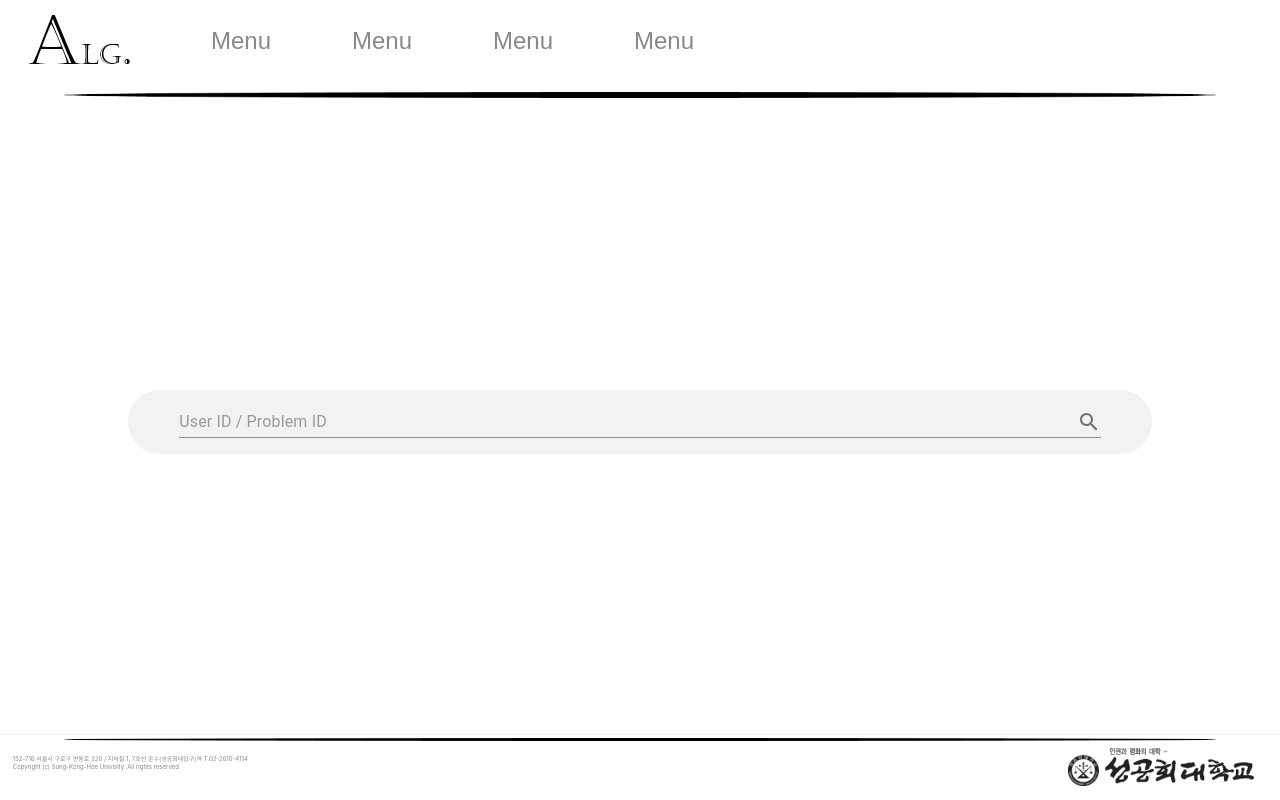
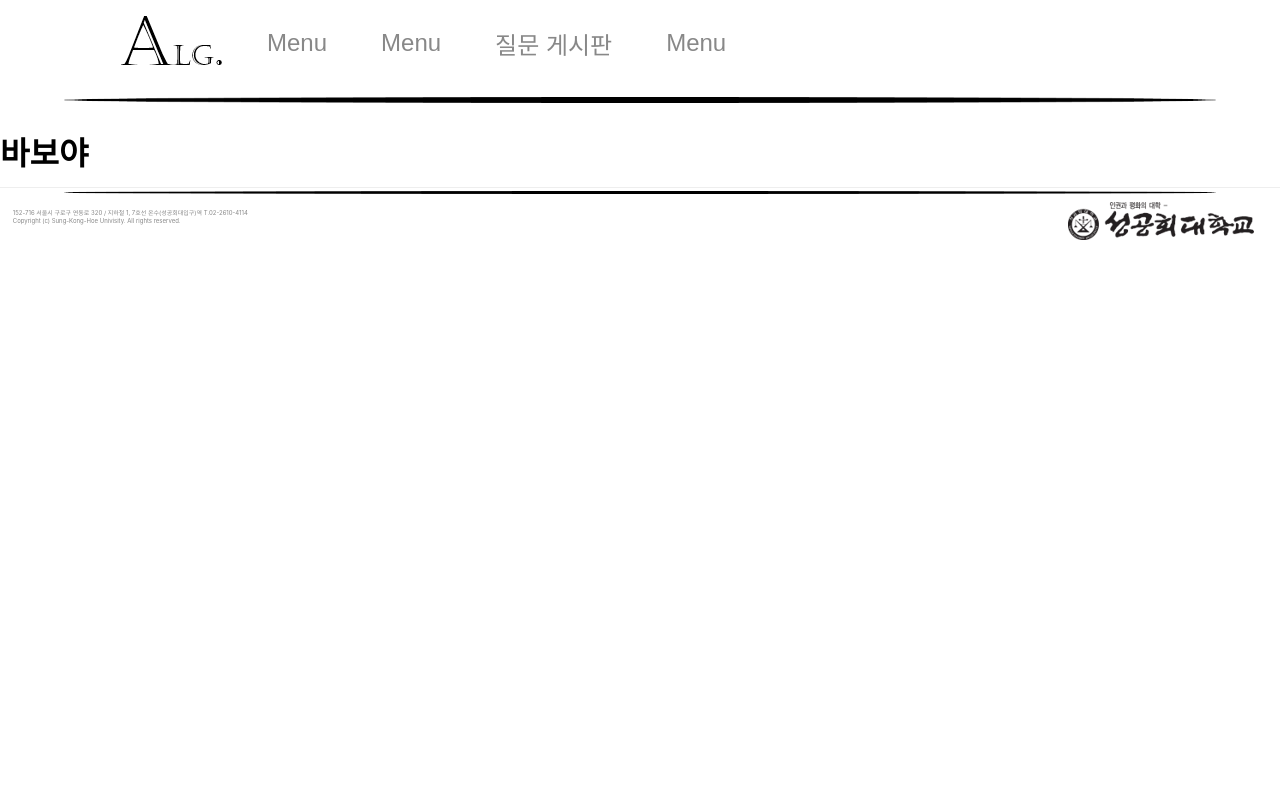
Before and after one commit to nn98/Solved.SKHU, a React (Create React App) app in the folder front-main_page/: page /QnA in a window 1280 px wide. Built offline with nearby package versions, Linux system fonts and the light colour scheme.

Commit message:
#2 버튼 페이지간 연동 구현

```diff
--- a/front-main_page/src/App.css
+++ b/front-main_page/src/App.css
@@ -1,14 +1,15 @@
 .main-menu table {
-  margin: 1% 0;
-  border-spacing: 10px 0;
-  width: 60%;
+  margin: 1% 0 1% 5%;
+  border-spacing: 40px 0;
 }
+
 .main-menu td button {
   font-size: x-large;
   color: #888;
   border: 0;
   outline: 0;
   background-color: #fff;
+  cursor: pointer;
 }
 
 .footer {
--- a/front-main_page/src/App.js
+++ b/front-main_page/src/App.js
@@ -1,16 +1,21 @@
-import './App.css'
-import Footer from './footer'
-import MainMeue from './mainMenu'
-import MainPage from './mainPage'
+import "./App.css";
+import Footer from "./footer";
+import MainMenu from "./mainMenu";
+import MainPage from "./pages/mainPage";
+import QnA from "./pages/QnA";
+import { Routes, Route } from "react-router-dom";
 
 function App() {
   return (
-    <div className="App">
-      <MainMeue />
-      <MainPage />
+    <>
+      <MainMenu />
+      <Routes>
+        <Route path="/" element={<MainPage />} />
+        <Route path="/QnA" element={<QnA />} />
+      </Routes>
       <Footer />
-    </div>
-  )
+    </>
+  );
 }
 
-export default App
+export default App;
--- a/front-main_page/src/index.js
+++ b/front-main_page/src/index.js
@@ -1,14 +1,17 @@
-import React from 'react';
-import ReactDOM from 'react-dom';
-import './index.css';
-import App from './App';
-import reportWebVitals from './reportWebVitals';
+import React from "react";
+import ReactDOM from "react-dom";
+import "./index.css";
+import App from "./App";
+import reportWebVitals from "./reportWebVitals";
+import { BrowserRouter } from "react-router-dom";
 
 ReactDOM.render(
   <React.StrictMode>
-    <App />
+    <BrowserRouter>
+      <App />
+    </BrowserRouter>
   </React.StrictMode>,
-  document.getElementById('root')
+  document.getElementById("root")
 );
 
 // If you want to start measuring performance in your app, pass a function
--- a/front-main_page/src/mainMenu.js
+++ b/front-main_page/src/mainMenu.js
@@ -1,7 +1,8 @@
 // import { Link } from 'react-router-dom'
 
-import Logo from './image/logo.png'
-import Main_Top_Line from './image/main_top_line.png'
+import Logo from "./image/logo.png";
+import Main_Top_Line from "./image/main_top_line.png";
+import { Link } from "react-router-dom";
 
 const MainMenu = (props) => {
   return (
@@ -11,11 +12,15 @@ const MainMenu = (props) => {
           <thead>
             <tr>
               <td>
-                <img
-                  src={Logo}
-                  style={{ float: 'left', marginLeft: '10%' }}
-                  alt="profile"
-                />
+                <Link to="/">
+                  <button style={{ cursor: "pointer" }}>
+                    <img
+                      src={Logo}
+                      style={{ float: "left", marginLeft: "10%" }}
+                      alt="profile"
+                    />
+                  </button>
+                </Link>
               </td>
               <td>
                 <button>Menu</button>
@@ -24,7 +29,9 @@ const MainMenu = (props) => {
                 <button>Menu</button>
               </td>
               <td>
-                <button>Menu</button>
+                <Link to="/QnA">
+                  <button>질문 게시판</button>
+                </Link>
               </td>
               <td>
                 <button>Menu</button>
@@ -34,12 +41,12 @@ const MainMenu = (props) => {
         </table>
         <img
           src={Main_Top_Line}
-          style={{ width: '90%', margin: '0 5%' }}
+          style={{ width: "90%", margin: "0 5%" }}
           alt="profile"
         />
       </div>
     </>
-  )
-}
+  );
+};
 
-export default MainMenu
+export default MainMenu;
--- /dev/null
+++ b/front-main_page/src/pages/QnA.js
@@ -0,0 +1,11 @@
+import React from "react";
+
+const QnA = () => {
+  return (
+    <div>
+      <h1> 바보야 </h1>
+    </div>
+  );
+};
+
+export default QnA;
```
Also changed, not shown: front-main_page/src/pages/mainPage.js (renamed from front-main_page/src/mainPage.js).
